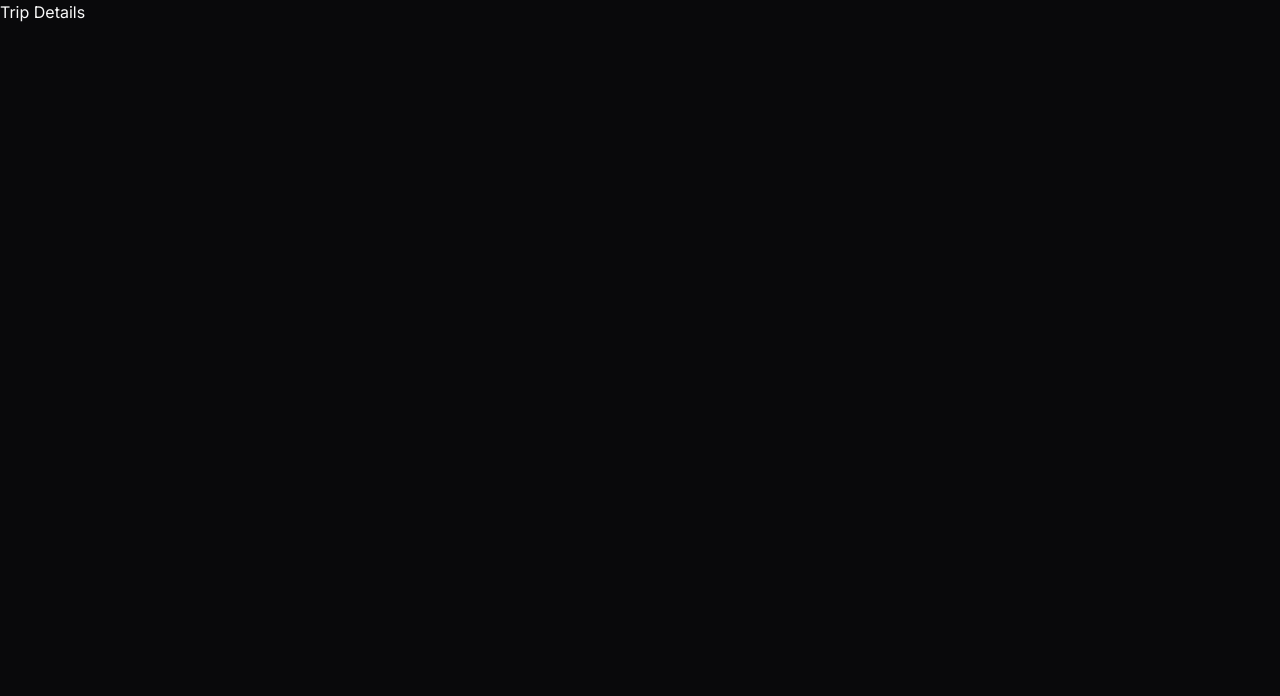
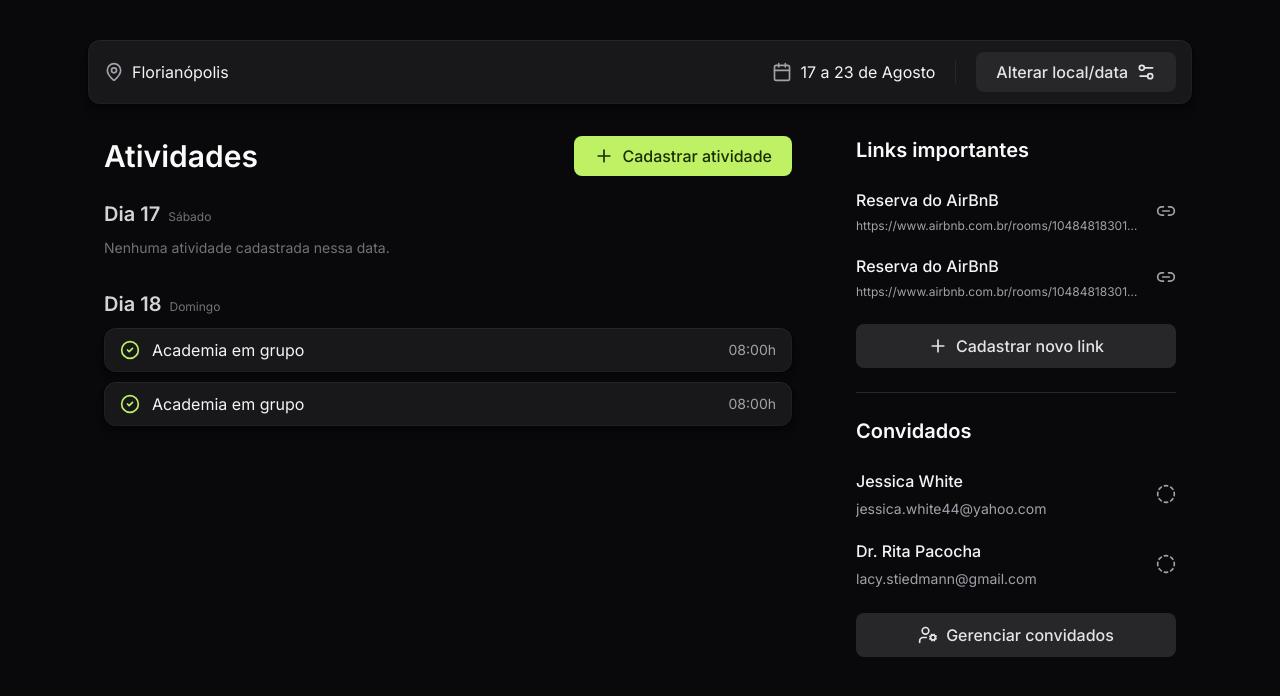
Before and after one commit to leonardohsilvadev/react-planner, a React (Vite) app: page /trips/1 in a window 1280 px wide. Shown: the top 696 px of the page. Built offline with nearby package versions, Linux system fonts and the light colour scheme; the HTML template or start-up script is replaced by a standard one.

Commit message:
feat: create Trip Details Page layout

```diff
--- a/src/pages/trip-details/index.tsx
+++ b/src/pages/trip-details/index.tsx
@@ -1,3 +1,168 @@
+import {
+  Calendar,
+  CircleCheck,
+  CircleDashed,
+  Link2,
+  MapPin,
+  Plus,
+  Settings2,
+  UserCog,
+} from "lucide-react";
+
 export default function TripDetailsPage() {
-  return <h1>Trip Details</h1>;
+  return (
+    <div className="max-w-6xl px-6 py-10 mx-auto space-y-8">
+      <div className="px-4 h-16 rounded-xl bg-zinc-900 shadow-shape flex items-center justify-between">
+        <div className="flex items-center gap-2">
+          <MapPin className="size-5 text-zinc-400" />
+          <span className="text-zinc-100">Florianópolis</span>
+        </div>
+
+        <div className="flex items-center gap-5">
+          <div className="flex items-center gap-2">
+            <Calendar className="size-5 text-zinc-400" />
+            <span className="text-zinc-100">17 a 23 de Agosto</span>
+          </div>
+
+          <div className="w-px h-6 bg-zinc-800" />
+
+          <button className="bg-zinc-800 text-zinc-200 rounded-lg px-5 py-2 font-medium flex items-center gap-2 hover:bg-zinc-700">
+            Alterar local/data
+            <Settings2 className="size-5" />
+          </button>
+        </div>
+      </div>
+
+      <main className="flex gap-16 px-4">
+        <div className="flex-1 space-y-6">
+          <div className="flex items-center justify-between">
+            <h2 className="text-3xl font-semibold">Atividades</h2>
+            <button className="bg-lime-300 text-lime-950 rounded-lg px-5 py-2 font-medium flex items-center gap-2 hover:bg-lime-400">
+              <Plus className="size-5" />
+              Cadastrar atividade
+            </button>
+          </div>
+
+          <div className="space-y-8">
+            <div className="space-y-2.5">
+              <div className="flex items-baseline gap-2">
+                <span className="text-xl text-zinc-300 font-semibold">
+                  Dia 17
+                </span>
+                <span className="text-xs text-zinc-500">Sábado</span>
+              </div>
+
+              <p className="text-zinc-500 text-sm">
+                Nenhuma atividade cadastrada nessa data.
+              </p>
+            </div>
+
+            <div className="space-y-2.5">
+              <div className="flex items-baseline gap-2">
+                <span className="text-xl text-zinc-300 font-semibold">
+                  Dia 18
+                </span>
+                <span className="text-xs text-zinc-500">Domingo</span>
+              </div>
+
+              <div className="space-y-2.5">
+                <div className="px-4 py-2.5 bg-zinc-900 rounded-xl shadow-shape flex items-center gap-3">
+                  <CircleCheck className="size-5 text-lime-300" />
+                  <span className="text-zinc-100">Academia em grupo</span>
+                  <span className="text-zinc-400 text-sm ml-auto">08:00h</span>
+                </div>
+              </div>
+
+              <div className="space-y-2.5">
+                <div className="px-4 py-2.5 bg-zinc-900 rounded-xl shadow-shape flex items-center gap-3">
+                  <CircleCheck className="size-5 text-lime-300" />
+                  <span className="text-zinc-100">Academia em grupo</span>
+                  <span className="text-zinc-400 text-sm ml-auto">08:00h</span>
+                </div>
+              </div>
+            </div>
+          </div>
+        </div>
+        <div className="w-80 space-y-6">
+          <div className="space-y-6">
+            <h2 className="font-semibold text-xl">Links importantes</h2>
+
+            <div className="space-y-5">
+              <div className="flex items-center justify-between gap-4">
+                <div className="space-y-1.5">
+                  <span className="block font-medium text-zinc-100">
+                    Reserva do AirBnB
+                  </span>
+                  <a
+                    href="#"
+                    className="block text-xs text-zinc-400 truncate hover:text-zinc-200"
+                  >
+                    https://www.airbnb.com.br/rooms/10484818301830183018301
+                  </a>
+                </div>
+                <Link2 className="text-zinc-400 size-5 shrink-0" />
+              </div>
+
+              <div className="flex items-center justify-between gap-4">
+                <div className="space-y-1.5">
+                  <span className="block font-medium text-zinc-100">
+                    Reserva do AirBnB
+                  </span>
+                  <a
+                    href="#"
+                    className="block text-xs text-zinc-400 truncate hover:text-zinc-200"
+                  >
+                    https://www.airbnb.com.br/rooms/10484818301830183018301
+                  </a>
+                </div>
+                <Link2 className="text-zinc-400 size-5 shrink-0" />
+              </div>
+            </div>
+
+            <button className="w-full bg-zinc-800 text-zinc-200 rounded-lg px-5 h-11 font-medium flex items-center justify-center gap-2 hover:bg-zinc-700">
+              <Plus className="size-5" />
+              Cadastrar novo link
+            </button>
+          </div>
+
+          <div className="w-full h-px bg-zinc-800" />
+
+          <div className="space-y-6">
+            <h2 className="font-semibold text-xl">Convidados</h2>
+
+            <div className="space-y-5">
+              <div className="flex items-center justify-between gap-4">
+                <div className="space-y-1.5">
+                  <span className="block font-medium text-zinc-100">
+                    Jessica White
+                  </span>
+                  <span className="block text-sm text-zinc-400 truncate">
+                    jessica.white44@yahoo.com
+                  </span>
+                </div>
+                <CircleDashed className="text-zinc-400 size-5 shrink-0" />
+              </div>
+
+              <div className="flex items-center justify-between gap-4">
+                <div className="space-y-1.5">
+                  <span className="block font-medium text-zinc-100">
+                    Dr. Rita Pacocha
+                  </span>
+                  <span className="block text-sm text-zinc-400 truncate">
+                    lacy.stiedmann@gmail.com
+                  </span>
+                </div>
+                <CircleDashed className="text-zinc-400 size-5 shrink-0" />
+              </div>
+            </div>
+
+            <button className="w-full bg-zinc-800 text-zinc-200 rounded-lg px-5 h-11 font-medium flex items-center justify-center gap-2 hover:bg-zinc-700">
+              <UserCog className="size-5" />
+              Gerenciar convidados
+            </button>
+          </div>
+        </div>
+      </main>
+    </div>
+  );
 }
```
